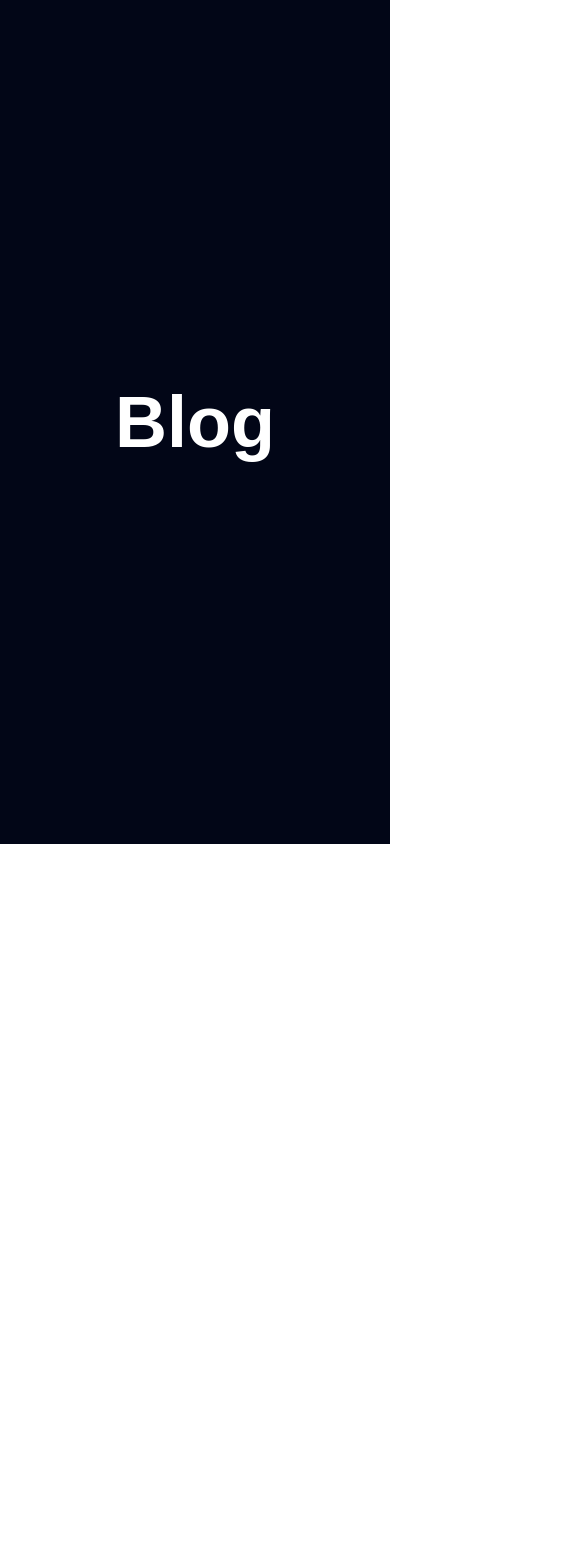
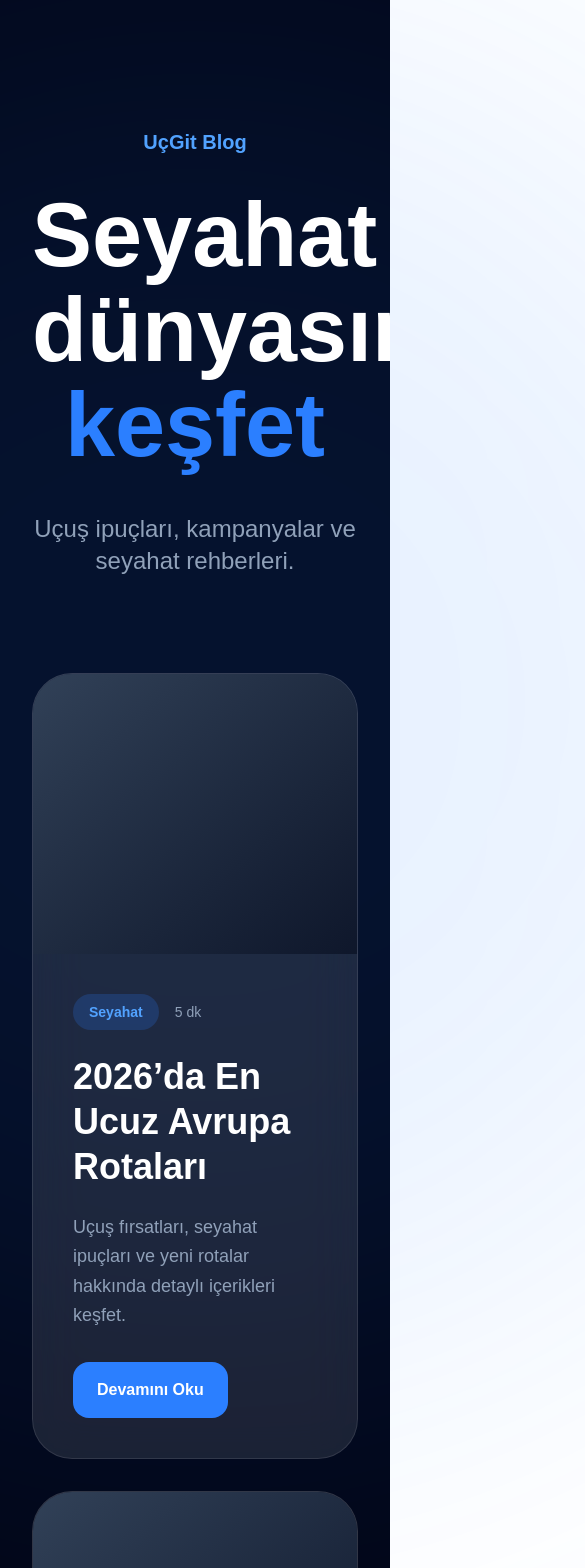
Before and after one commit to melihizzet/flight-platform, a Next.js app: page /blog in a window 390 px wide. Shown: the top 1568 px of the page, 585 px wide, since content can reach past the window. Before the commit the page ends 844 px from the top, so only its background shows below. Built offline with nearby package versions, Linux system fonts and the light colour scheme.

Commit message:
fixed premium blog page

```diff
--- a/app/blog/page.tsx
+++ b/app/blog/page.tsx
@@ -1,15 +1,108 @@
 export default function BlogPage() {
 
+  const posts = [
+    {
+      title: "2026’da En Ucuz Avrupa Rotaları",
+      category: "Seyahat",
+      read: "5 dk",
+    },
+
+    {
+      title: "Uçak Bileti Alırken En İyi Saatler",
+      category: "İpuçları",
+      read: "4 dk",
+    },
+
+    {
+      title: "Business Class mı Economy mi?",
+      category: "Karşılaştırma",
+      read: "6 dk",
+    },
+
+    {
+      title: "Schengen Vizesi Nasıl Alınır?",
+      category: "Vize",
+      read: "8 dk",
+    },
+  ];
+
   return (
-    <main className="min-h-screen bg-[#020617] text-white flex items-center justify-center">
+    <main className="min-h-screen bg-[#020617] text-white overflow-hidden">
 
-      <div className="text-center">
+      {/* BG */}
+      <div className="absolute top-0 left-1/2 -translate-x-1/2 w-[1400px] h-[1400px] bg-blue-500/10 blur-[180px] rounded-full"></div>
 
-        <h1 className="text-7xl font-black">
-          Blog
+      {/* HERO */}
+      <section className="relative max-w-[1600px] mx-auto px-8 pt-32 pb-24 text-center">
+
+        <p className="text-blue-400 text-xl font-semibold">
+          UçGit Blog
+        </p>
+
+        <h1 className="text-[90px] leading-[95px] font-black mt-8">
+
+          Seyahat dünyasını
+          <span className="text-blue-500"> keşfet</span>
+
         </h1>
 
-      </div>
+        <p className="text-slate-400 text-2xl mt-10 max-w-[900px] mx-auto">
+          Uçuş ipuçları, kampanyalar ve seyahat rehberleri.
+        </p>
+
+      </section>
+
+      {/* POSTS */}
+      <section className="relative max-w-[1600px] mx-auto px-8 pb-32">
+
+        <div className="grid lg:grid-cols-2 gap-8">
+
+          {posts.map((post, index) => (
+
+            <div
+              key={index}
+              className="bg-white/10 border border-white/10 rounded-[40px] overflow-hidden hover:border-blue-400/30 transition backdrop-blur-xl"
+            >
+
+              {/* IMAGE */}
+              <div className="h-[280px] bg-gradient-to-br from-slate-700 to-slate-900"></div>
+
+              {/* CONTENT */}
+              <div className="p-10">
+
+                <div className="flex items-center gap-4 mb-6">
+
+                  <span className="bg-blue-500/20 text-blue-400 px-4 py-2 rounded-full text-sm font-bold">
+                    {post.category}
+                  </span>
+
+                  <span className="text-slate-400 text-sm">
+                    {post.read}
+                  </span>
+
+                </div>
+
+                <h2 className="text-4xl font-black leading-tight">
+                  {post.title}
+                </h2>
+
+                <p className="text-slate-400 text-lg mt-6 leading-relaxed">
+                  Uçuş fırsatları, seyahat ipuçları ve yeni rotalar hakkında detaylı içerikleri keşfet.
+                </p>
+
+                <button className="mt-8 bg-blue-500 hover:bg-blue-600 transition px-6 py-4 rounded-2xl font-bold">
+                  Devamını Oku
+                </button>
+
+              </div>
+
+            </div>
+
+          ))}
+
+        </div>
+
+      </section>
 
     </main>
   );
--- a/app/campaigns/page.tsx
+++ b/app/campaigns/page.tsx
@@ -1,15 +1,89 @@
 export default function CampaignsPage() {
 
+  const campaigns = [
+    {
+      title: "%40’a Varan Avrupa İndirimleri",
+      airline: "Pegasus",
+      desc: "Amsterdam, Paris ve Berlin uçuşlarında büyük fırsat.",
+    },
+
+    {
+      title: "Dubai Uçuşlarında Özel Fiyatlar",
+      airline: "Emirates",
+      desc: "Sınırlı süreli business ve economy kampanyaları.",
+    },
+
+    {
+      title: "THY Yaz Kampanyası",
+      airline: "THY",
+      desc: "Yurt dışı rotalarında avantajlı fiyatlar seni bekliyor.",
+    },
+  ];
+
   return (
-    <main className="min-h-screen bg-[#020617] text-white flex items-center justify-center">
+    <main className="min-h-screen bg-[#020617] text-white">
 
-      <div className="text-center">
+      {/* HERO */}
+      <section className="max-w-[1600px] mx-auto px-8 pt-32 pb-24 text-center">
 
-        <h1 className="text-7xl font-black">
+        <p className="text-blue-400 text-xl font-semibold">
           Kampanyalar
+        </p>
+
+        <h1 className="text-[90px] leading-[95px] font-black mt-8">
+
+          En iyi uçuş
+          <span className="text-blue-500"> fırsatları</span>
+
         </h1>
 
-      </div>
+        <p className="text-slate-400 text-2xl mt-10 max-w-[900px] mx-auto">
+          Havayollarının güncel kampanyalarını keşfet.
+        </p>
+
+      </section>
+
+      {/* CAMPAIGNS */}
+      <section className="max-w-[1600px] mx-auto px-8 pb-32">
+
+        <div className="grid lg:grid-cols-3 gap-8">
+
+          {campaigns.map((campaign, index) => (
+
+            <div
+              key={index}
+              className="bg-white/10 border border-white/10 rounded-[40px] overflow-hidden hover:border-blue-400/30 transition"
+            >
+
+              <div className="h-[240px] bg-gradient-to-br from-blue-500/30 to-slate-900"></div>
+
+              <div className="p-10">
+
+                <span className="bg-blue-500/20 text-blue-400 px-4 py-2 rounded-full text-sm font-bold">
+                  {campaign.airline}
+                </span>
+
+                <h2 className="text-4xl font-black mt-8 leading-tight">
+                  {campaign.title}
+                </h2>
+
+                <p className="text-slate-400 text-lg mt-6 leading-relaxed">
+                  {campaign.desc}
+                </p>
+
+                <button className="mt-8 bg-blue-500 hover:bg-blue-600 transition px-6 py-4 rounded-2xl font-bold">
+                  Kampanyayı İncele
+                </button>
+
+              </div>
+
+            </div>
+
+          ))}
+
+        </div>
+
+      </section>
 
     </main>
   );
```
